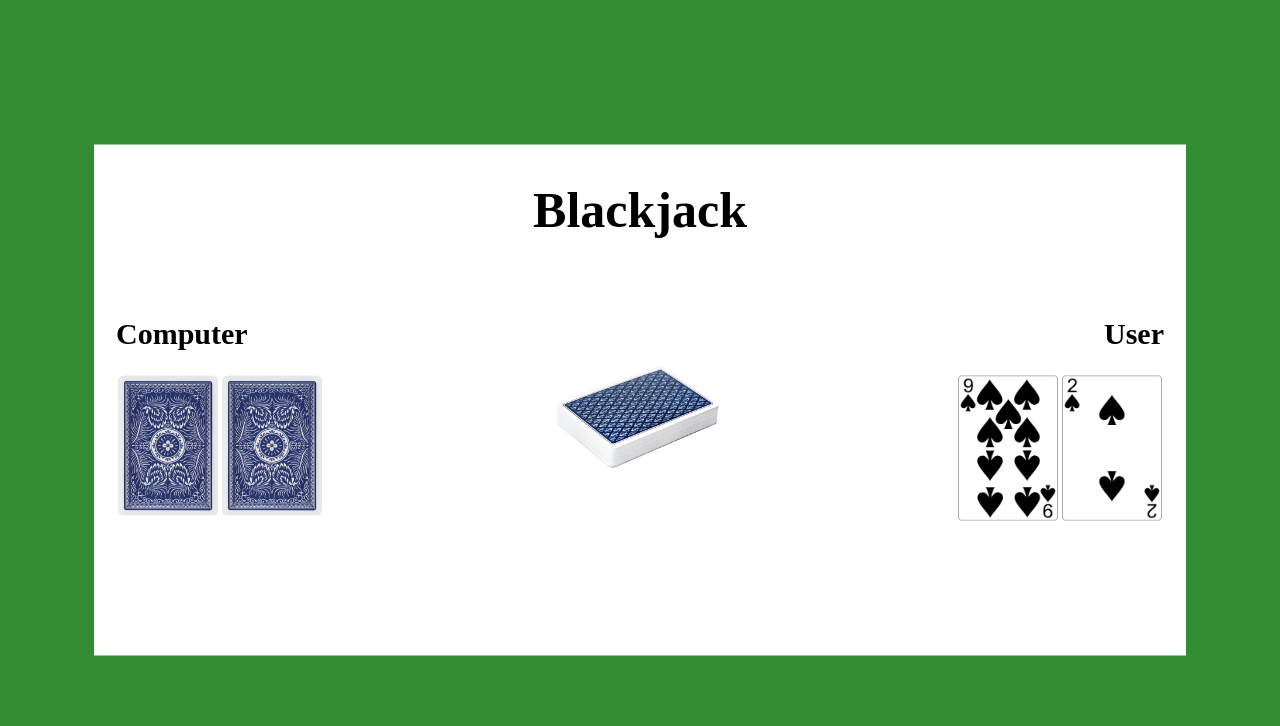
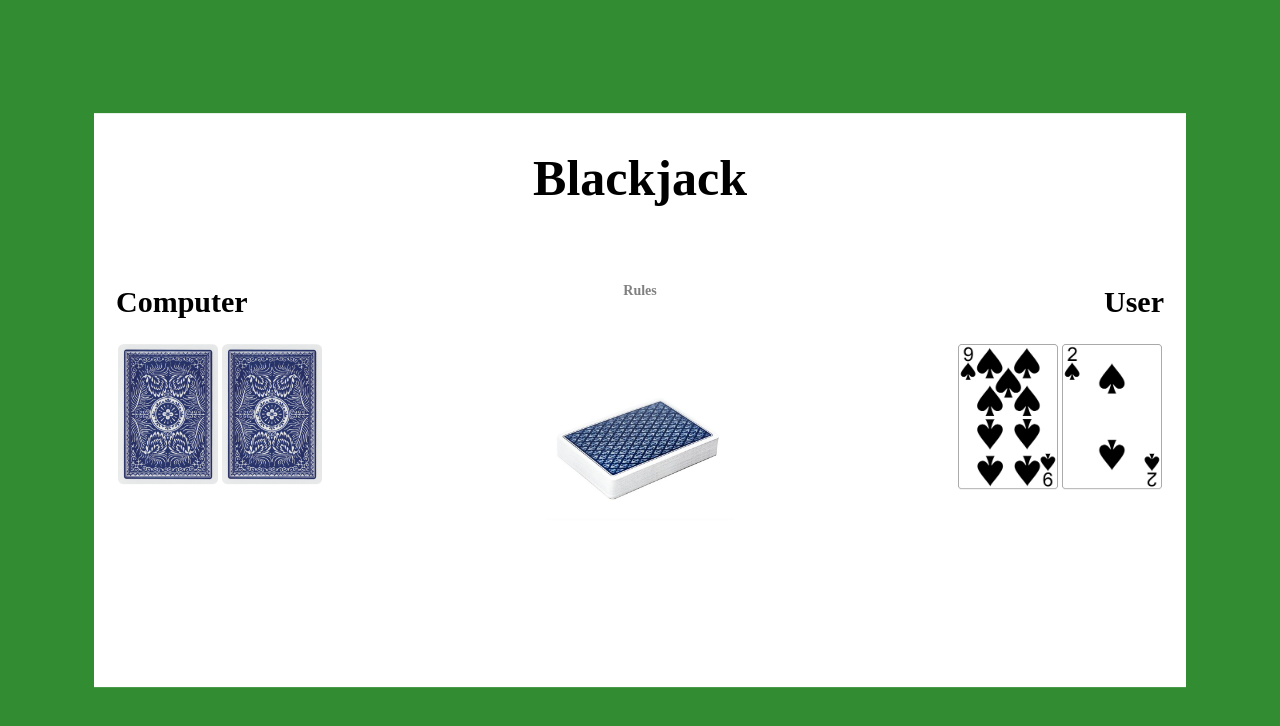
Before and after one commit to weilin-ong/Blackjack, a plain HTML site: page index.html in a window 1280 px wide. Both pictures are taken after a click on the button "START". Drawn offline with nearby package versions, Linux system fonts and the light colour scheme.

Commit message:
added rules

```diff
--- a/index.html
+++ b/index.html
@@ -19,6 +19,19 @@
           <div id="computer-card" class="card-container"></div>
         </div>
         <div id="deck">
+          <!-- guide reference:  https://www.youtube.com/watch?v=xoRbkm8XgfQ&ab_channel=KevinPowell-->
+          <h5
+            class="guide"
+            data-guide=" 1)  Hit to draw a card, stand to end the turn.
+            2)  To win, one's number (not more than 21) must be more than the
+          opponent's number.
+          3)  Player who exceeds a total value of 21 is 'burst' and considerd lost.
+          4)  If both 'burst', it's a tie.
+          5)  Player who has 'natural' or 'blackjack' (an Ace card and a 10-valued
+          card - 10, J, Q, K) wins immediately, if both has it then it's a tie."
+          >
+            Rules
+          </h5>
           <img src="images/deck.jpeg" id="deck-poker" />
           <button class="btn" id="start">Start</button>
         </div>
--- a/index.js
+++ b/index.js
@@ -1,7 +1,7 @@
 /* RULES */
-//To win, one's value must be smaller or equal to 21 and larger than the opponent's value
+//To win, one's value must be less than or equal to 21 and also more than the opponent's value
 //User can add as many cards as possible to their desire and benefit
-//If player has blackjack(2 cards with 1 A and 1 10-valued card), they win even if the opponent has a total of 21-valued card
+//If player has natural or blackjack(2 cards with 1 A and 1 10-valued card), they win even if the opponent has a total of 21-valued card
 
 const compCard = $("#computer-card");
 const userCard = $("#user-card");
@@ -62,10 +62,10 @@ function newGame() {
       userCard.append(
         `<img src="images/cards/${card}.png" class="card front" alt="poker-card"/>`
       );
-    }, i * 800);
+    }, i * 600);
   }
-  setTimeout(addCardForComp, 500);
-  setTimeout(addCardForComp, 1200);
+  setTimeout(addCardForComp, 400);
+  setTimeout(addCardForComp, 1500);
 
   //if any player has a "natural 21" or "blackjack", they win immediately
   const compTotal = sumOfCardsVal(compTakenVal);
@@ -77,7 +77,7 @@ function newGame() {
       score.html(`<h4>${compTotal} - ${userTotal}</h4>`);
       startBtn.css("visibility", "visible");
       startBtn.html("Replay");
-    }, 2000);
+    }, 3000);
   } else if (compTotal === 21 && userTotal !== 21) {
     showCardForComp();
     setTimeout(() => {
@@ -85,7 +85,7 @@ function newGame() {
       score.html(`<h4>${compTotal} - ${userTotal}</h4>`);
       startBtn.css("visibility", "visible");
       startBtn.html("Replay");
-    }, 2000);
+    }, 3000);
   } else if (compTotal === 21 && userTotal === 21) {
     showCardForComp();
     setTimeout(() => {
@@ -93,13 +93,13 @@ function newGame() {
       score.append("<h4>It's a Tie 🤝</h4>");
       startBtn.css("visibility", "visible");
       startBtn.html("Replay");
-    }, 2000);
+    }, 3000);
   } else {
     //else, once both players have their 2 initial cards, "hit" and "stand" button will appear for user's next step
     setTimeout(() => {
       hitBtn.css("visibility", "visible");
       standBtn.css("visibility", "visible");
-    }, 2000);
+    }, 2500);
   }
 }
 
@@ -158,7 +158,7 @@ standBtn.click(() => {
     //replay button is shown once the game ends
     startBtn.css("visibility", "visible");
     startBtn.html("Replay");
-  }, 2000);
+  }, 3000);
 });
 
 /*FUNCTIONS*/
@@ -179,7 +179,7 @@ function showCardForComp() {
         `<img src="images/cards/${card}.png" class="card front" alt="poker-card"/>`
       );
     }
-  }, 1800);
+  }, 2000);
 }
 
 // make new deck
--- a/styles.css
+++ b/styles.css
@@ -94,3 +94,37 @@ h4 {
   cursor: pointer;
   visibility: visible;
 }
+
+/* guide reference:  https://www.youtube.com/watch?v=xoRbkm8XgfQ&ab_channel=KevinPowell */
+
+.guide {
+  color: grey;
+  font-size: 1.4rem;
+  width: max-content;
+}
+
+.guide[data-guide] {
+  position: relative;
+}
+
+.guide[data-guide]::after {
+  content: attr(data-guide);
+  position: absolute;
+  top: 0%;
+  left: -700%;
+  display: block;
+  padding: 10%;
+  width: 1500%;
+  border-radius: 10px;
+  color: black;
+  background-color: aliceblue;
+  text-align: left;
+  font-size: 1.3rem;
+  line-height: 2rem;
+  transform: scale(0);
+  transition: transform ease-in-out 250ms;
+}
+
+.guide[data-guide]:hover:after {
+  transform: scale(1);
+}
```
